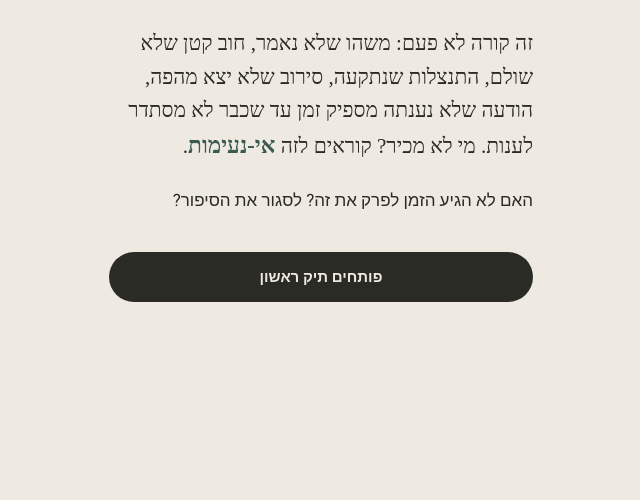
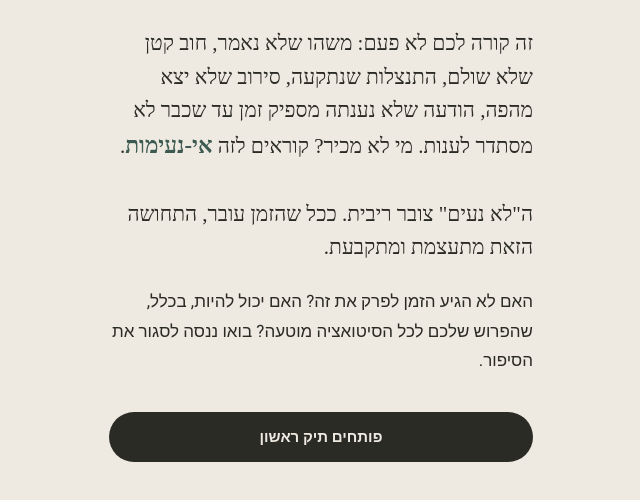
Before and after one commit to abenba/OSEH-LI-NAIM, a plain HTML site: page index.html in a window 1280 px wide. Shown: the part 92-592 px from the top of the page, without its empty margins (319-959 px from the left). Drawn offline with Linux system fonts and the light colour scheme; a web font is replaced by a local one.

Commit message:
Add files via upload

```diff
--- a/index.html
+++ b/index.html
@@ -226,9 +226,11 @@
       <div class="brand">עושה לי נעים</div>
     </div>
     <p class="lede">
-      זה קורה לא פעם: משהו שלא נאמר, חוב קטן שלא שולם, התנצלות שנתקעה, סירוב שלא יצא מהפה, הודעה שלא נענתה מספיק זמן עד שכבר לא מסתדר לענות. מי לא מכיר? קוראים לזה <b>אי-נעימות</b>.
+      זה קורה לכם לא פעם: משהו שלא נאמר, חוב קטן שלא שולם, התנצלות שנתקעה, סירוב שלא יצא מהפה, הודעה שלא נענתה מספיק זמן עד שכבר לא מסתדר לענות. מי לא מכיר? קוראים לזה <b>אי-נעימות</b>.
+      <br><br>
+      ה"לא נעים" צובר ריבית. ככל שהזמן עובר, התחושה הזאת מתעצמת ומתקבעת.
     </p>
-    <p class="lede-q">האם לא הגיע הזמן לפרק את זה? לסגור את הסיפור?</p>
+    <p class="lede-q">האם לא הגיע הזמן לפרק את זה? האם יכול להיות, בכלל, שהפרוש שלכם לכל הסיטואציה מוטעה? בואו ננסה לסגור את הסיפור.</p>
     <button class="btn" onclick="startFirstCase()">פותחים תיק ראשון</button>
   </div>
 
```
